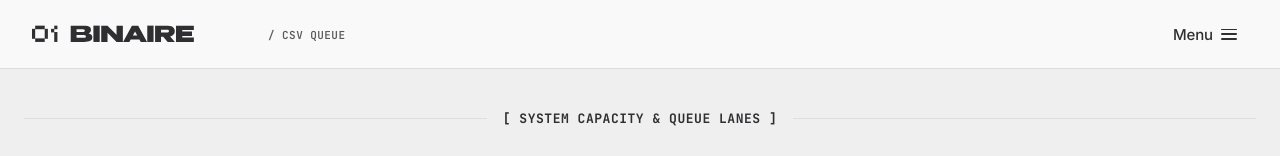
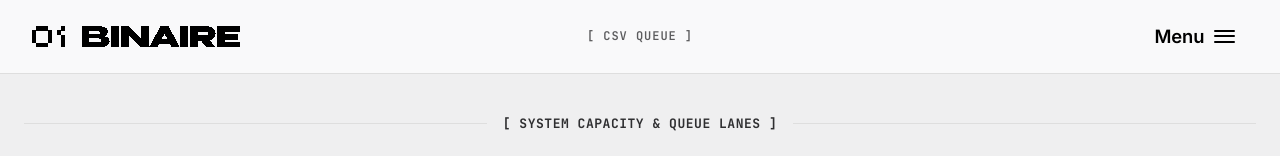
Before and after one commit to thelogicnomad/Binaire_Freznel_Assessment, a React (Vite) app in the folder client/: page / in a window 1280 px wide. Shown: the top 156 px of the page. Built offline with nearby package versions, Linux system fonts and the light colour scheme; no server answers.

Commit message:
style: position enlarged pure black logo to left corner, CSV QUEUE to center, and enlarged pure black Menu to right corner

```diff
--- a/client/src/components/Header/Header.css
+++ b/client/src/components/Header/Header.css
@@ -8,47 +8,61 @@
 }
 
 .Header-container {
-  max-width: 80rem;
+  width: 100%;
+  max-width: 100%;
   margin: 0 auto;
   padding: 1.125rem 2rem;
   display: flex;
   align-items: center;
   justify-content: space-between;
-  gap: 1.5rem;
+  gap: 1rem;
 }
 
-/* Brand Section */
-.Header-brand-section {
+/* Left Corner: Enlarged Pure Black Binaire Logo */
+.Header-left-corner {
   display: flex;
   align-items: center;
+  justify-content: flex-start;
+  flex: 1;
+  min-width: 0;
 }
 
-.Header-binaire-logo {
-  display: inline-flex;
-  align-items: center;
-  gap: 0.75rem;
-  user-select: none;
+.Header-binaire-svg {
+  height: 1.85rem;
+  width: auto;
+  max-width: 18rem;
+  color: #000000;
+  fill: #000000;
+  display: block;
+  shape-rendering: crispEdges;
 }
 
-/* Official Binaire SVG Logo */
-.Header-binaire-svg {
-  height: 1.35rem;
-  width: auto;
-  max-width: 14rem;
-  color: var(--foreground);
-  display: block;
+/* Center Section: CSV QUEUE Tag (color unchanged) */
+.Header-center-section {
+  display: flex;
+  align-items: center;
+  justify-content: center;
+  flex: 1;
+  text-align: center;
 }
 
 .Header-brand-tag {
   font-family: var(--font-mono);
-  font-size: 0.6875rem;
+  font-size: 0.75rem;
   font-weight: 600;
   color: var(--muted-foreground);
-  letter-spacing: 0.04em;
-  margin-top: 0.125rem;
+  letter-spacing: 0.08em;
+  text-transform: uppercase;
 }
 
-/* Right Navigation: Minimal "Menu ☰" Button */
+/* Right Corner: Enlarged Pure Black Menu Button & Dropdown */
+.Header-right-corner {
+  display: flex;
+  align-items: center;
+  justify-content: flex-end;
+  flex: 1;
+}
+
 .Header-menu-wrapper {
   position: relative;
 }
@@ -56,12 +70,12 @@
 .Header-menu-btn {
   display: inline-flex;
   align-items: center;
-  gap: 0.5rem;
+  gap: 0.625rem;
   background: transparent;
   border: 1px solid transparent;
   border-radius: var(--radius);
-  padding: 0.35rem 0.625rem;
-  color: var(--foreground);
+  padding: 0.4rem 0.75rem;
+  color: #000000;
   cursor: pointer;
   transition: all 0.15s ease;
   user-select: none;
@@ -82,27 +96,27 @@
 }
 
 .Header-menu-text {
-  font-size: 0.9375rem;
-  font-weight: 500;
+  font-size: 1.15rem;
+  font-weight: 600;
   font-family: var(--font-sans);
   letter-spacing: -0.01em;
-  color: var(--foreground);
+  color: #000000;
 }
 
-/* Custom Minimal Hamburger Lines */
+/* Enlarged Pure Black Hamburger Lines */
 .Header-hamburger-icon {
   display: flex;
   flex-direction: column;
   justify-content: space-between;
-  width: 1rem;
-  height: 0.6875rem;
+  width: 1.3rem;
+  height: 0.85rem;
 }
 
 .Header-hamburger-line {
   display: block;
   width: 100%;
-  height: 1.5px;
-  background-color: var(--foreground);
+  height: 2px;
+  background-color: #000000;
   border-radius: 1px;
 }
 
--- a/client/src/components/Header/Header.jsx
+++ b/client/src/components/Header/Header.jsx
@@ -4,7 +4,8 @@ import { Copy, Check, RefreshCw, X } from 'lucide-react';
 import { formatClientId } from '../../utils/clientId';
 
 /**
- * Minimal editorial header using the official Binaire SVG logo
+ * Editorial top navigation header with enlarged pure black Binaire logo,
+ * centered CSV QUEUE tag, and enlarged pure black Menu button.
  */
 export function Header({ clientId, onResetClientId, isConnected }) {
   const [copied, setCopied] = useState(false);
@@ -41,13 +42,12 @@ export function Header({ clientId, onResetClientId, isConnected }) {
   return (
     <header className="Header-root">
       <div className="Header-container">
-        {/* Brand: Official Binaire SVG Logo + Subtitle Tag */}
-        <div className="Header-brand-section">
-          <div className="Header-binaire-logo">
+        {/* Left Corner: Enlarged Pure Black Binaire Logo */}
+        <div className="Header-left-corner">
           <svg
             className="Header-binaire-svg"
             viewBox="0 0 5421 395"
-              fill="currentColor"
+            fill="#000000"
             style={{
               fillRule: 'evenodd',
               clipRule: 'evenodd',
@@ -124,12 +124,15 @@ export function Header({ clientId, onResetClientId, isConnected }) {
               </g>
             </g>
           </svg>
-
-            <span className="Header-brand-tag">/ CSV QUEUE</span>
-          </div>
         </div>
 
-        {/* Right Navigation: Minimal "Menu ☰" Button & Dropdown */}
+        {/* Center: CSV QUEUE Tag (color unchanged) */}
+        <div className="Header-center-section">
+          <span className="Header-brand-tag">[ CSV QUEUE ]</span>
+        </div>
+
+        {/* Right Corner: Enlarged Pure Black Menu Button & Dropdown */}
+        <div className="Header-right-corner">
           <div className="Header-menu-wrapper" ref={menuRef}>
             <button
               type="button"
@@ -215,6 +218,7 @@ export function Header({ clientId, onResetClientId, isConnected }) {
             )}
           </div>
         </div>
+      </div>
     </header>
   );
 }
```
Lines whose indentation alone changed are shown as unchanged.
